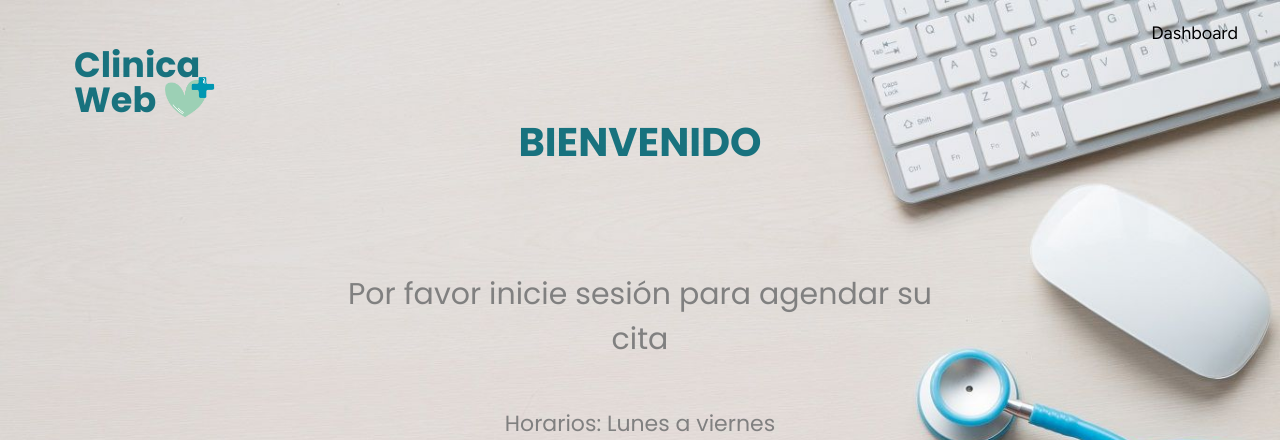
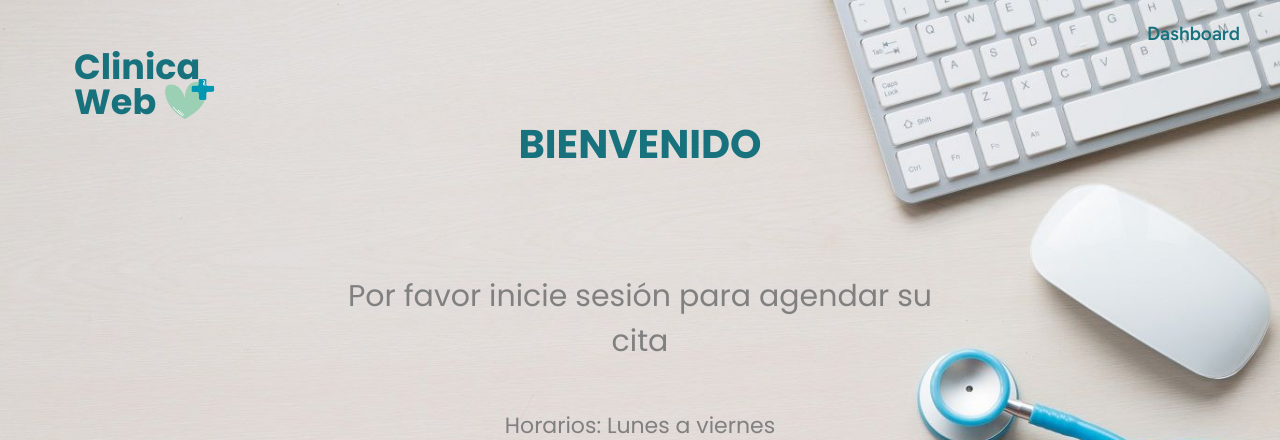
Before and after one commit to morenom23/Clinica_laravel, a Laravel app: page / in a window 1280 px wide. Shown: the top 440 px of the page. Run offline with Laravel 12, Linux system fonts and the light colour scheme; a user stored in the database is signed in; data comes from the database, SQL or seed files in the repository; some web fonts are replaced.

Commit message:
add estilos al dashboard

```diff
--- a/resources/views/welcome.blade.php
+++ b/resources/views/welcome.blade.php
@@ -911,7 +911,7 @@
     @if (Route::has('login'))
         <nav class="login-registro">
             @auth
-                <a href="{{ url('/dashboard') }}"
+                <a href="{{ url('/dashboard') }}" class="login-clinica"
                     class="rounded-md px-3 py-2 text-black ring-1 ring-transparent transition hover:text-black/70 focus:outline-none focus-visible:ring-[#FF2D20] dark:text-white dark:hover:text-white/80 dark:focus-visible:ring-white">
                     Dashboard
                 </a>
```
